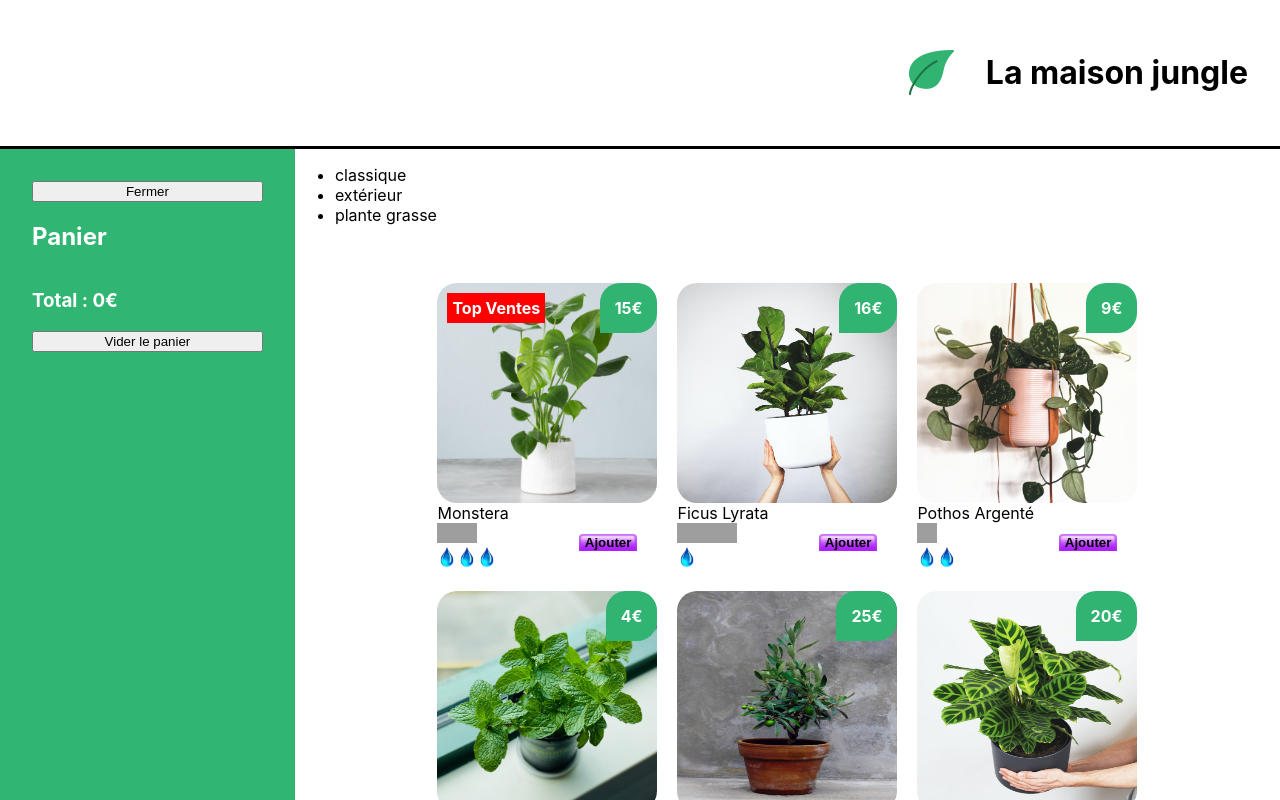
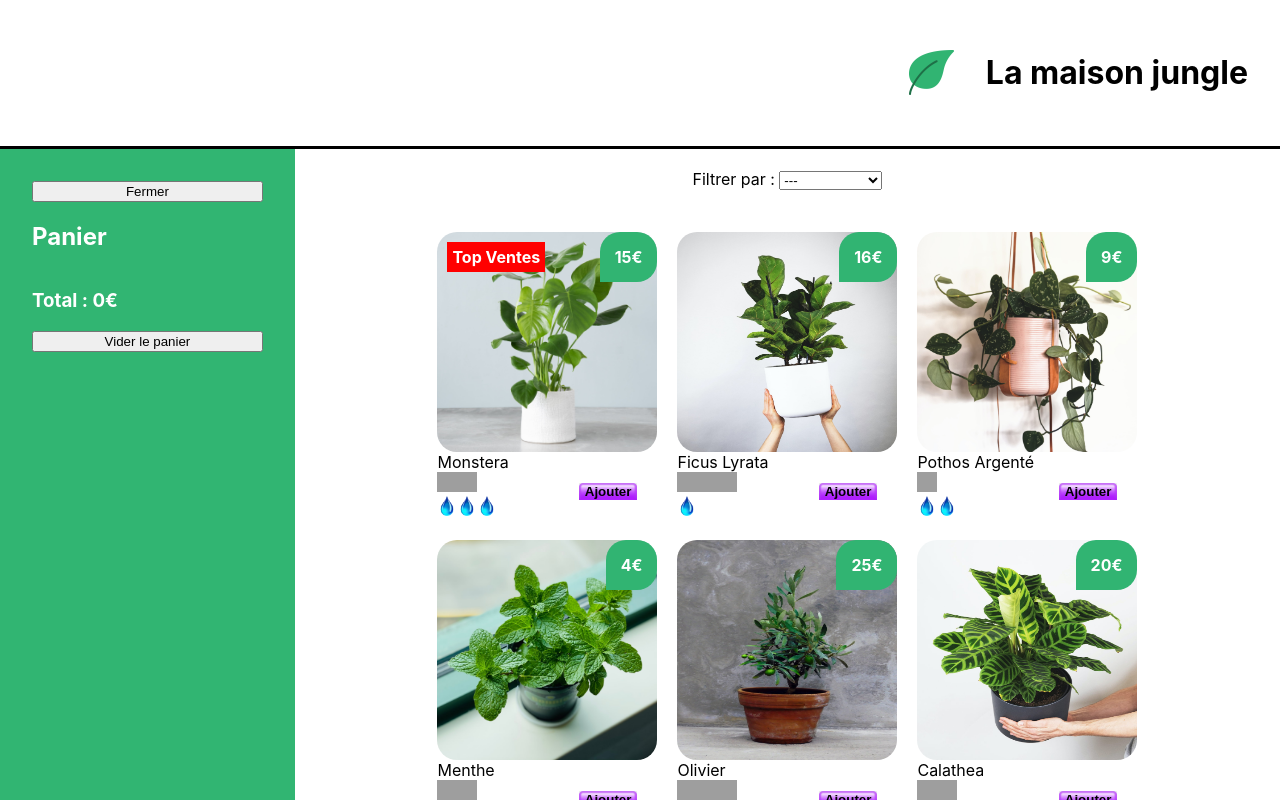
Before and after one commit to Patrice-H/la_maison_jungle, a React (Create React App) app: page / in a window 1280 px wide. Shown: the top 800 px of the page. Built offline with nearby package versions, Linux system fonts and the light colour scheme; grey boxes are pictures that could not be loaded.

Commit message:
Add functionality to filter plants by category

```diff
--- /dev/null
+++ b/src/components/Categories/Categories.css
@@ -0,0 +1,4 @@
+.categories {
+    width: fit-content;
+    margin: 20px auto;
+}
--- /dev/null
+++ b/src/components/Categories/Categories.js
@@ -0,0 +1,30 @@
+/* eslint-disable react/react-in-jsx-scope */
+/* eslint-disable react/prop-types */
+import React from 'react';
+import './Categories.css';
+
+const Categories = (props) => {
+    const categories = props.categories;
+    const activeCategory = props.activeCategory;
+    const setActiveCategory = props.setActiveCategory;
+
+    return (
+        <div className='categories'>
+            <label htmlFor='categories-filter'>Filtrer par : </label>
+            <select
+                id='categories-filter'
+                name='plants-categories'
+                value={activeCategory}
+                onChange={(e) => setActiveCategory(e.target.value)}
+            >
+                {categories.map(category => (
+                    <option key={category} value={category}>{ category }</option>
+                ))}
+            </select>
+        </div>
+
+    );
+
+}
+
+export default Categories;
--- a/src/components/ShoppingList/ShoppingList.css
+++ b/src/components/ShoppingList/ShoppingList.css
@@ -6,7 +6,7 @@
 	display: flex;
 	flex-wrap: wrap;
 	justify-content: center;
-    margin: auto;
+    margin: -20px auto 0;
 }
 .plant-item {
     position: relative;
--- a/src/components/ShoppingList/ShoppingList.js
+++ b/src/components/ShoppingList/ShoppingList.js
@@ -1,22 +1,26 @@
 /* eslint-disable react/prop-types */
 import React from "react";
+import { useState } from 'react'
 import { plantList } from "../../datas/plantList";
+import Categories from "../Categories/Categories";
 import PlantItem from "../PlantItem/PlantItem";
 import './ShoppingList.css';
 
 const ShoppingList = (props) => {
-    const plantCategories = Array.from(new Set(plantList.map(plant => plant.category)));
+    const [activeCategory, setActiveCategory] = useState('---');
+    let plantCategories = Array.from(new Set(plantList.map(plant => plant.category)));
+    plantCategories.unshift('---');
 
     return (
         <div className="shopping-list">
-            <ul>
-                {plantCategories.map((plantCategory) => (
-                    <li key={plantCategory}>{ plantCategory }</li>
-                ))}
-            </ul>
-
+            <Categories
+                categories={plantCategories}
+                activeCategory={activeCategory}
+                setActiveCategory={setActiveCategory}
+            />
             <div className='plant-list'>
                 {plantList.map((plant) => (
+                    activeCategory === '---' || activeCategory === plant.category ? (
                     <div key={ plant.id } className='plant-item'>
                         <PlantItem
                             name={ plant.name }
@@ -30,6 +34,7 @@ const ShoppingList = (props) => {
                             updateCart={ props.updateCart }
                          />
                     </div>
+                    ) : null
                 ))}
             </div>
         </div>
```
